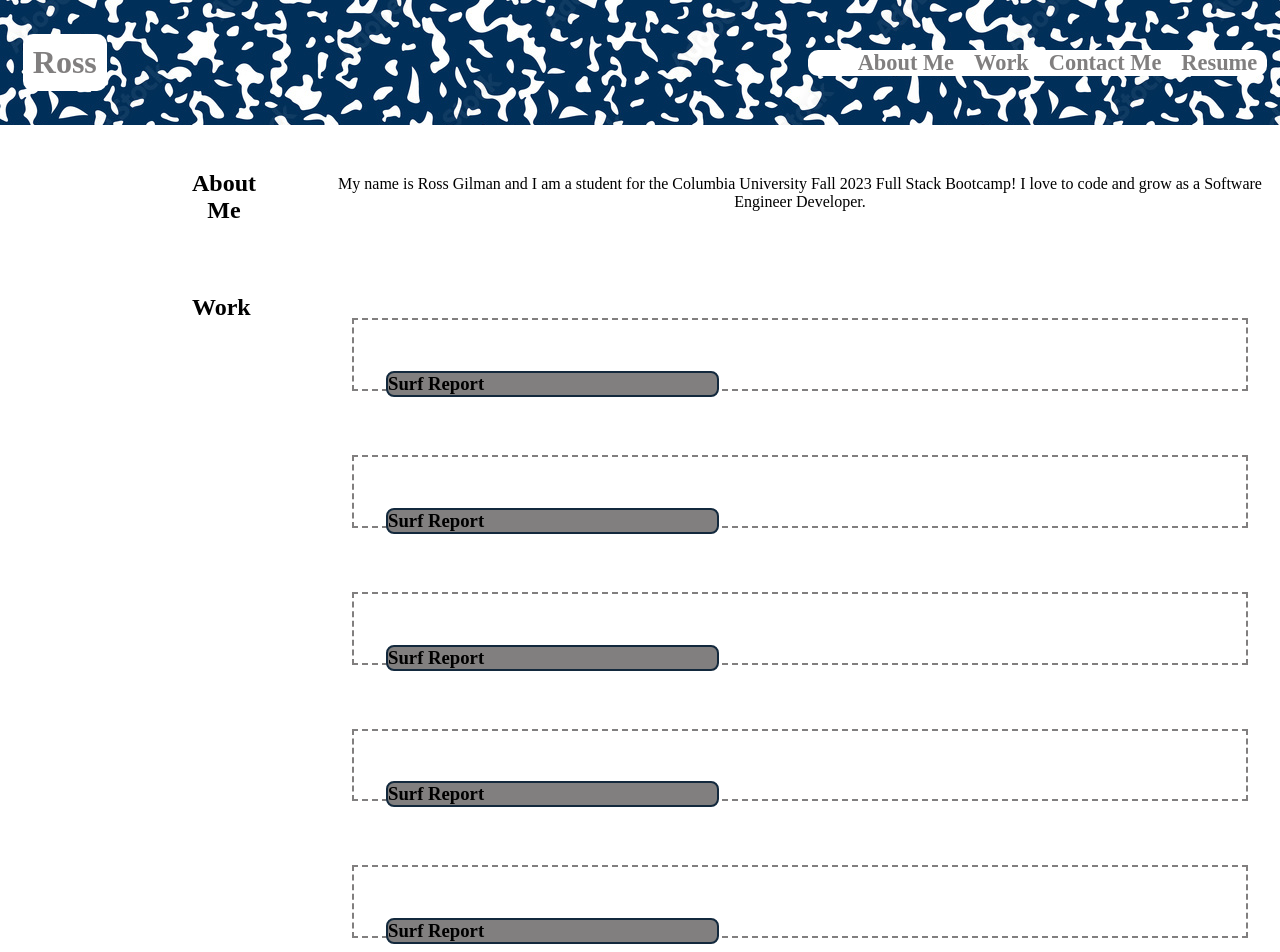
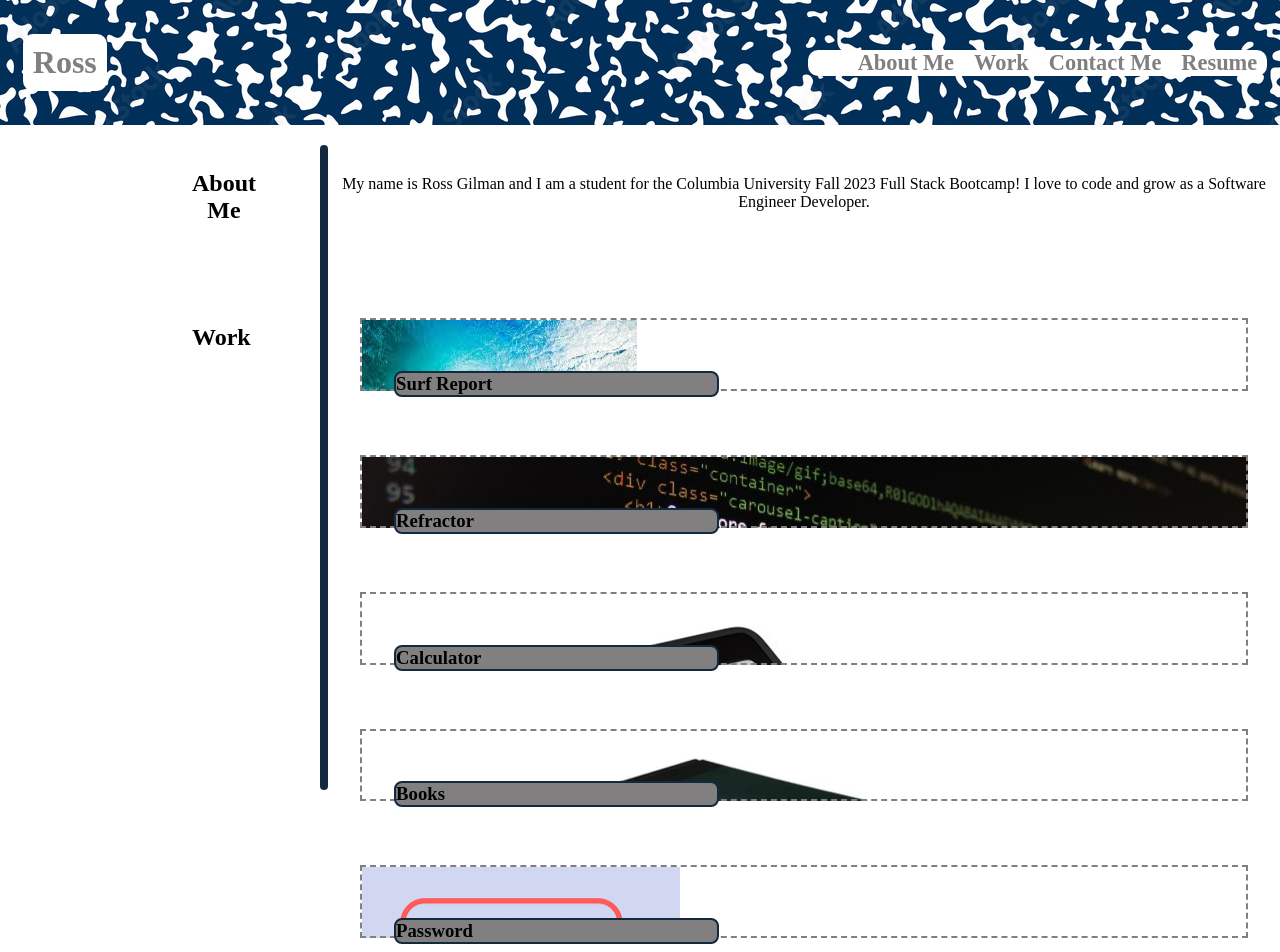
Before and after one commit to rossgilman402/Professional-Portfolio, a plain HTML site: page index.html in a window 1280 px wide. Shown: the top 952 px of the page. Drawn offline with Linux system fonts and the light colour scheme.

Commit message:
Added pictures to each card

```diff
--- a/assets/style.css
+++ b/assets/style.css
@@ -69,12 +69,21 @@ main {
 }
 
 .work-header {
-  margin-top: 70px;
+  margin-top: 100px;
 }
 
 .left-side {
   flex-direction: column;
   margin: 25px 5% 25px 15%;
+}
+
+.middle-section {
+  display: flex;
+  margin: 20px 0;
+  width: 30px;
+  height: 645px;
+  border-radius: 10px;
+  background-color: var(--dark);
 }
 
 .about-me-section {
@@ -104,3 +113,41 @@ main {
   background-color: var(--light);
   border-radius: 8px;
 }
+
+.card.surf {
+  background-image: url("./images/surf.jpg");
+  background-repeat: no-repeat;
+  width: 100%;
+}
+
+.card.password {
+  background-image: url("./images/password.png");
+  background-repeat: no-repeat;
+  width: 100%;
+}
+
+.card.refractor {
+  background-image: url("./images/coding.jpg");
+  background-repeat: no-repeat;
+  width: 100%;
+}
+
+.card.calculator {
+  background-image: url("./images/calculator.jpg");
+  background-repeat: no-repeat;
+  width: 100%;
+}
+
+.card.books {
+  background-image: url("./images/books.webp");
+  background-repeat: no-repeat;
+  width: 100%;
+}
+
+/* phone style */
+@media screen and (max-width: 700px) {
+  nav ul {
+    flex-direction: column;
+    order: 2;
+  }
+}
--- a/index.html
+++ b/index.html
@@ -29,6 +29,10 @@
         <h2 class="work-header">Work</h2>
       </section>
 
+      <section class="middle-section">
+        <p></p>
+      </section>
+
       <aside>
         <section class="about-me-section">
           <p>
@@ -39,25 +43,24 @@
         </section>
 
         <section class="work-cards">
-          <div class="card">
-            <!-- A<img src="" alt="" /> -->
+          <div class="card surf">
             <h3>Surf Report</h3>
           </div>
 
-          <div class="card">
-            <h3>Surf Report</h3>
+          <div class="card refractor">
+            <h3>Refractor</h3>
           </div>
 
-          <div class="card">
-            <h3>Surf Report</h3>
+          <div class="card calculator">
+            <h3>Calculator</h3>
           </div>
 
-          <div class="card">
-            <h3>Surf Report</h3>
+          <div class="card books">
+            <h3>Books</h3>
           </div>
 
-          <div class="card">
-            <h3>Surf Report</h3>
+          <div class="card password">
+            <h3>Password</h3>
           </div>
         </section>
       </aside>
```
Also changed, not shown: assets/images/books.webp (added), assets/images/calculator.jpg (added), assets/images/coding.jpg (added), assets/images/password.png (added), assets/images/surf.jpg (added).
